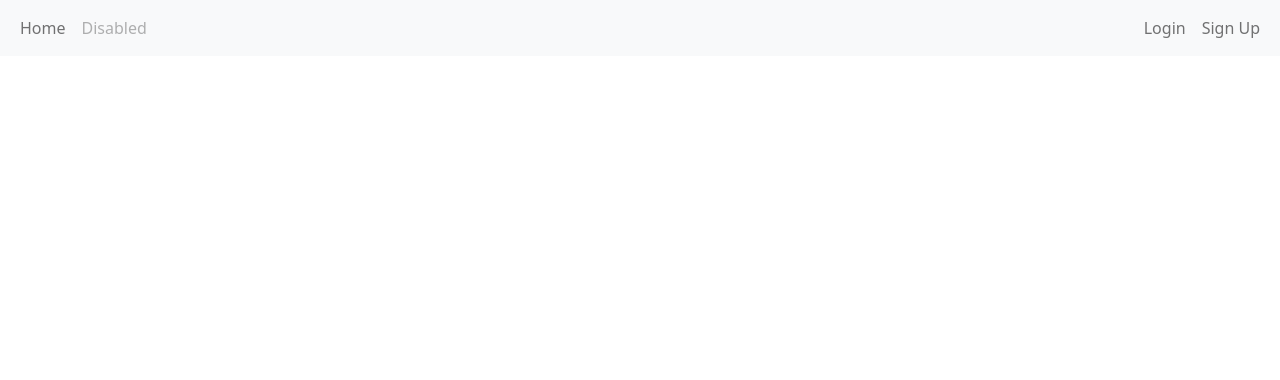
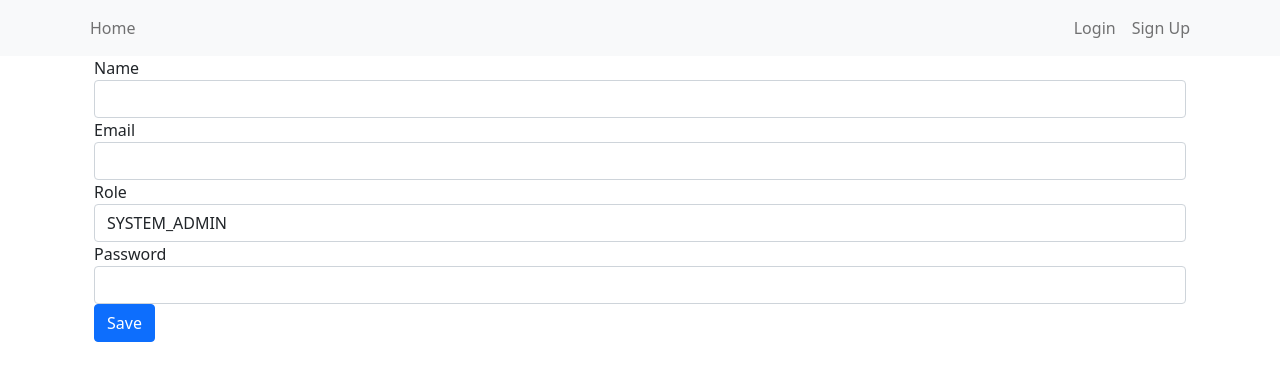
Before and after one commit to ItAllCanW8/retailers, a React (Create React App) app in the folder react-front/: page /signup in a window 1280 px wide. Shown: the top 380 px of the page. Built offline with nearby package versions, Linux system fonts and the light colour scheme.

Commit message:
Update frontend navbar

```diff
--- a/react-front/src/App.js
+++ b/react-front/src/App.js
@@ -1,5 +1,5 @@
 import React, {Component} from "react";
-import {BrowserRouter as Router, Redirect, Route, Switch} from 'react-router-dom';
+import {BrowserRouter as Router, Route, Switch} from 'react-router-dom';
 import Items from "./component/Items";
 import LogIn from "./component/LogIn";
 import Home from "./component/Home";
@@ -7,7 +7,6 @@ import Profile from "./component/Profile";
 import BoardAdmin from "./component/BoardAdmin";
 import SignUp from "./component/SignUp";
 import NavbarApp from "./component/NavbarApp";
-import {Container} from "reactstrap";
 import "bootstrap/dist/css/bootstrap.min.css";
 
 class App extends Component {
@@ -35,16 +34,18 @@ class App extends Component {
     return (
 
       <Router>
+
         <NavbarApp/>
-          <Switch>
-
+        <Switch>
+          <div className="container">
             <Route path='/home' exact={true} component={Home}/>
             <Route exact path="/login" component={LogIn}/>
-            <Route exact path="/register" component={SignUp}/>
+            <Route exact path="/signup" component={SignUp}/>
             <Route exact path="/profile" component={Profile}/>
             <Route path='/items' exact={true} component={Items}/>
             <Route path="/admin" component={BoardAdmin}/>
-          </Switch>
+          </div>
+        </Switch>
       </Router>
     );
   }
--- a/react-front/src/component/NavbarApp.js
+++ b/react-front/src/component/NavbarApp.js
@@ -48,20 +48,22 @@ export default class NavbarApp extends Component {
     const {currentUser, showModeratorBoard, showAdminBoard, collapse} = this.state;
 
     return <nav className="navbar navbar-expand-sm navbar-light bg-light">
-      <div className="container-fluid">
+      <div className="container">
         <button className="navbar-toggler" type="button" data-bs-toggle="collapse" onClick={this.toggle}
                 data-bs-target="#navbarSupportedContent" aria-controls="navbarSupportedContent" aria-expanded="false"
                 aria-label="Toggle navigation">
-          <span className="navbar-toggler-icon"></span>
+          <span className="navbar-toggler-icon"/>
         </button>
         <div className="collapse navbar-collapse" id="navbarSupportedContent">
           <ul className="navbar-nav me-auto mb-2 mb-lg-0">
             <li className="nav-item">
               <Link className="nav-link" to={"/"}>Home</Link>
             </li>
-            <li className="nav-item">
-              <a className="nav-link disabled" href="#" tabIndex="-1" aria-disabled="true">Disabled</a>
-            </li>
+            {showAdminBoard && (
+              <li className="nav-item">
+                <Link to={"/admin"} className="nav-link" tabIndex="-1">Admin</Link>
+              </li>
+            )}
           </ul>
           <div className="d-flex">
             {currentUser ? (
--- a/react-front/src/component/SignUp.js
+++ b/react-front/src/component/SignUp.js
@@ -28,7 +28,6 @@ class SignUp extends Component {
     event.preventDefault();
     axios.post(API_URL + "signup", this.state);
 
-    console.log(localStorage.getItem("user"));
   }
 
   render() {
```
